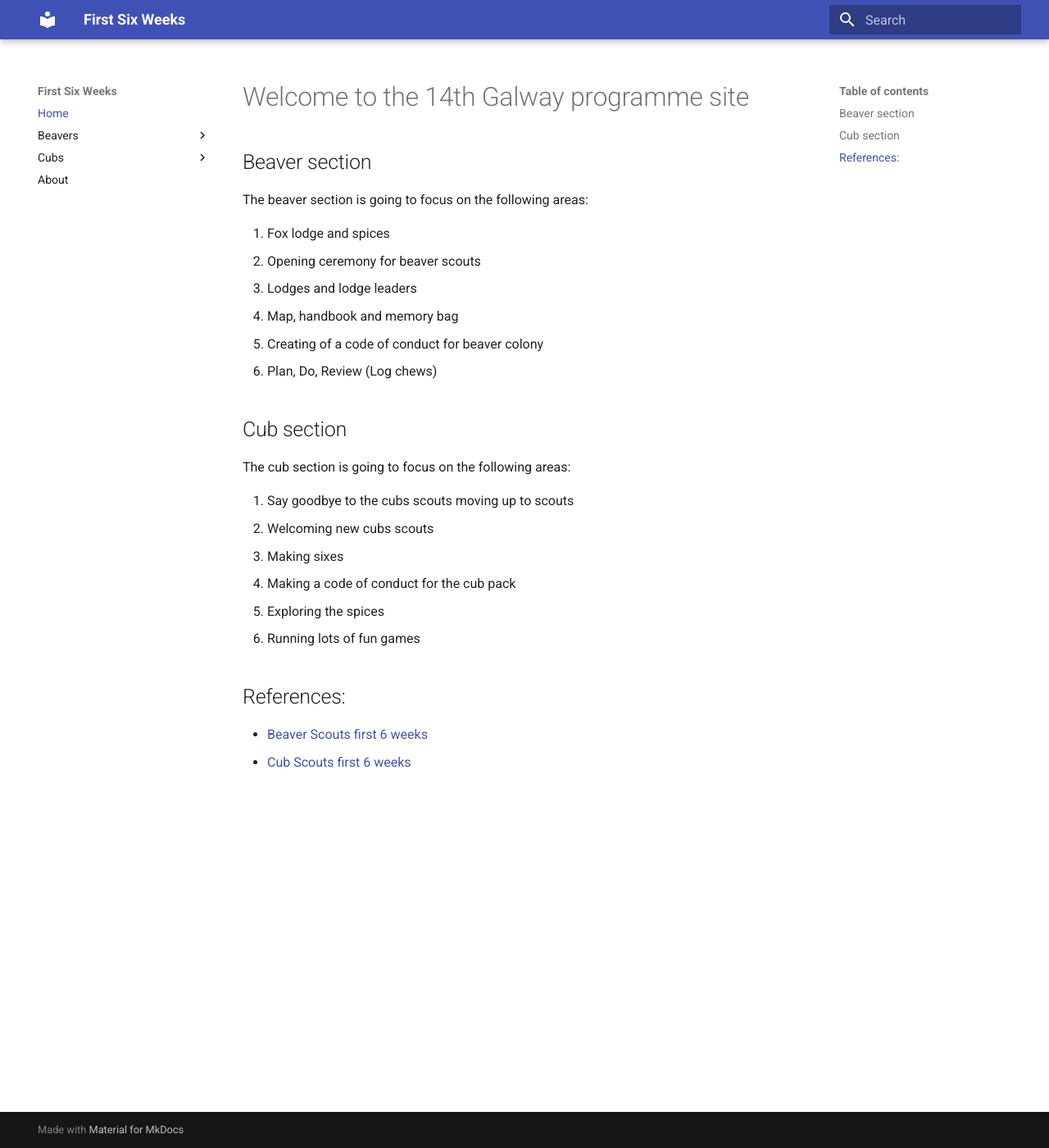
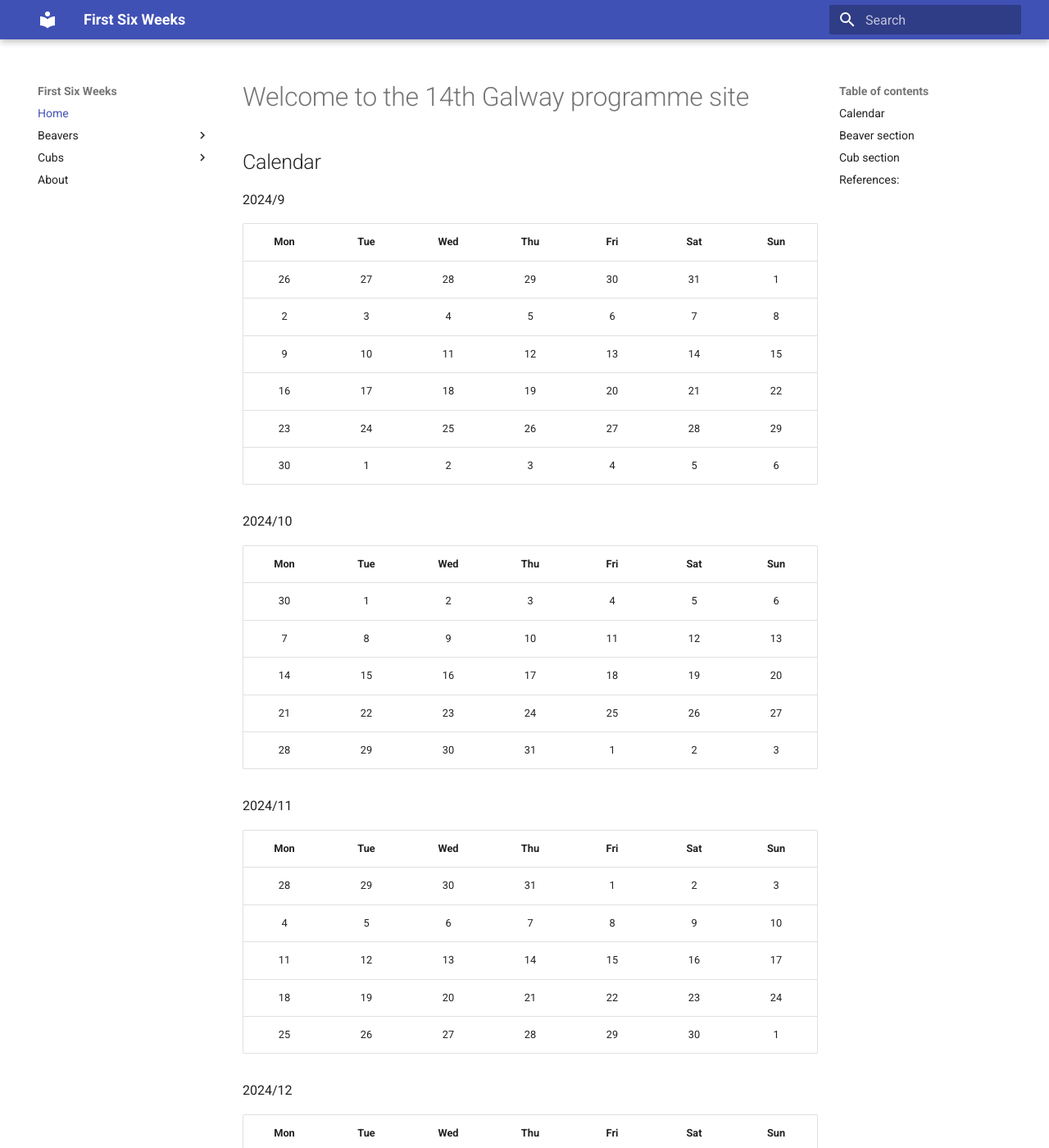
Before and after one commit to 14thgalway/first-six-weeks, an MkDocs documentation site: the page built from docs/index.md, in a window 1280 px wide and 1400 px high. Shown: the whole window at 82% size. Built offline with MkDocs 1.6.1 and Material for MkDocs 9.7.7, drawn with Linux system fonts in a browser that asks for light colours; some of the changed text lies outside the part shown.

Commit message:
Added a Calendar to the website

```diff
--- a/docs/index.md
+++ b/docs/index.md
@@ -1,4 +1,49 @@
 # Welcome to the 14th Galway programme site
+
+## Calendar
+
+2024/9
+
+|Mon|Tue|Wed|Thu|Fri|Sat|Sun|
+|:-:|:-:|:-:|:-:|:-:|:-:|:-:|
+|26|27|28|29|30|31|1|
+|2|3|4|5|6|7|8|
+|9|10|11|12|13|14|15|
+|16|17|18|19|20|21|22|
+|23|24|25|26|27|28|29|
+|30|1|2|3|4|5|6|
+
+2024/10
+
+|Mon|Tue|Wed|Thu|Fri|Sat|Sun|
+|:-:|:-:|:-:|:-:|:-:|:-:|:-:|
+|30|1|2|3|4|5|6|
+|7|8|9|10|11|12|13|
+|14|15|16|17|18|19|20|
+|21|22|23|24|25|26|27|
+|28|29|30|31|1|2|3|
+
+2024/11
+
+|Mon|Tue|Wed|Thu|Fri|Sat|Sun|
+|:-:|:-:|:-:|:-:|:-:|:-:|:-:|
+|28|29|30|31|1|2|3|
+|4|5|6|7|8|9|10|
+|11|12|13|14|15|16|17|
+|18|19|20|21|22|23|24|
+|25|26|27|28|29|30|1|
+
+2024/12
+
+|Mon|Tue|Wed|Thu|Fri|Sat|Sun|
+|:-:|:-:|:-:|:-:|:-:|:-:|:-:|
+|25|26|27|28|29|30|1|
+|2|3|4|5|6|7|8|
+|9|10|11|12|13|14|15|
+|16|17|18|19|20|21|22|
+|23|24|25|26|27|28|29|
+|30|31|1|2|3|4|5|
+
 
 ## Beaver section
 
```
